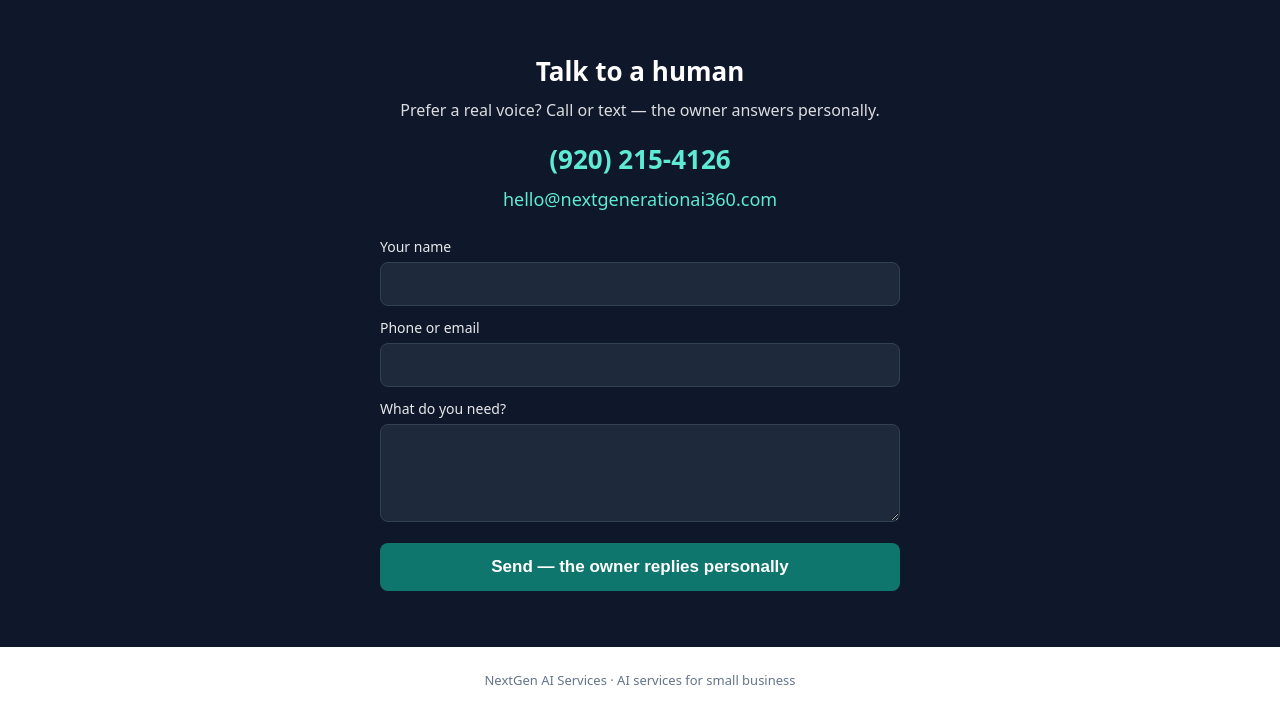
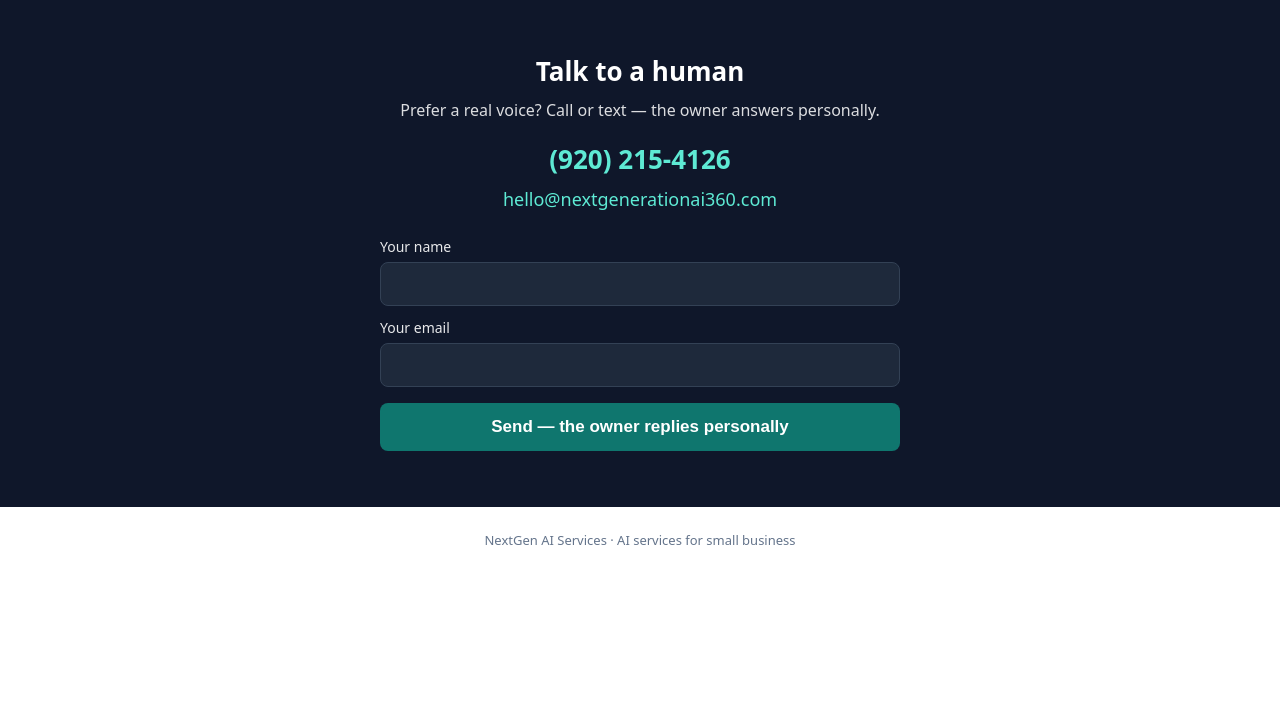
Before and after one commit to NextGenAILLC/nextgen-ai-services, a plain HTML site: page index.html in a window 1280 px wide. Shown: the part 1514-2227 px from the top of the page. After the commit the page ends 2087 px from the top, so only its background shows below. Drawn offline with Linux system fonts and the light colour scheme.

Commit message:
Cut services lead form to name and email only

```diff
--- a/index.html
+++ b/index.html
@@ -78,10 +78,8 @@
     <input type="hidden" name="_subject" value="New lead — NextGen AI Services page">
     <label for="lead-name">Your name</label>
     <input id="lead-name" type="text" name="name" required autocomplete="name">
-    <label for="lead-contact">Phone or email</label>
-    <input id="lead-contact" type="text" name="contact" required autocomplete="tel">
-    <label for="lead-msg">What do you need?</label>
-    <textarea id="lead-msg" name="message" rows="4"></textarea>
+    <label for="lead-contact">Your email</label>
+    <input id="lead-contact" type="email" name="email" required autocomplete="email">
     <button type="submit">Send — the owner replies personally</button>
   </form>
 </div>
```
